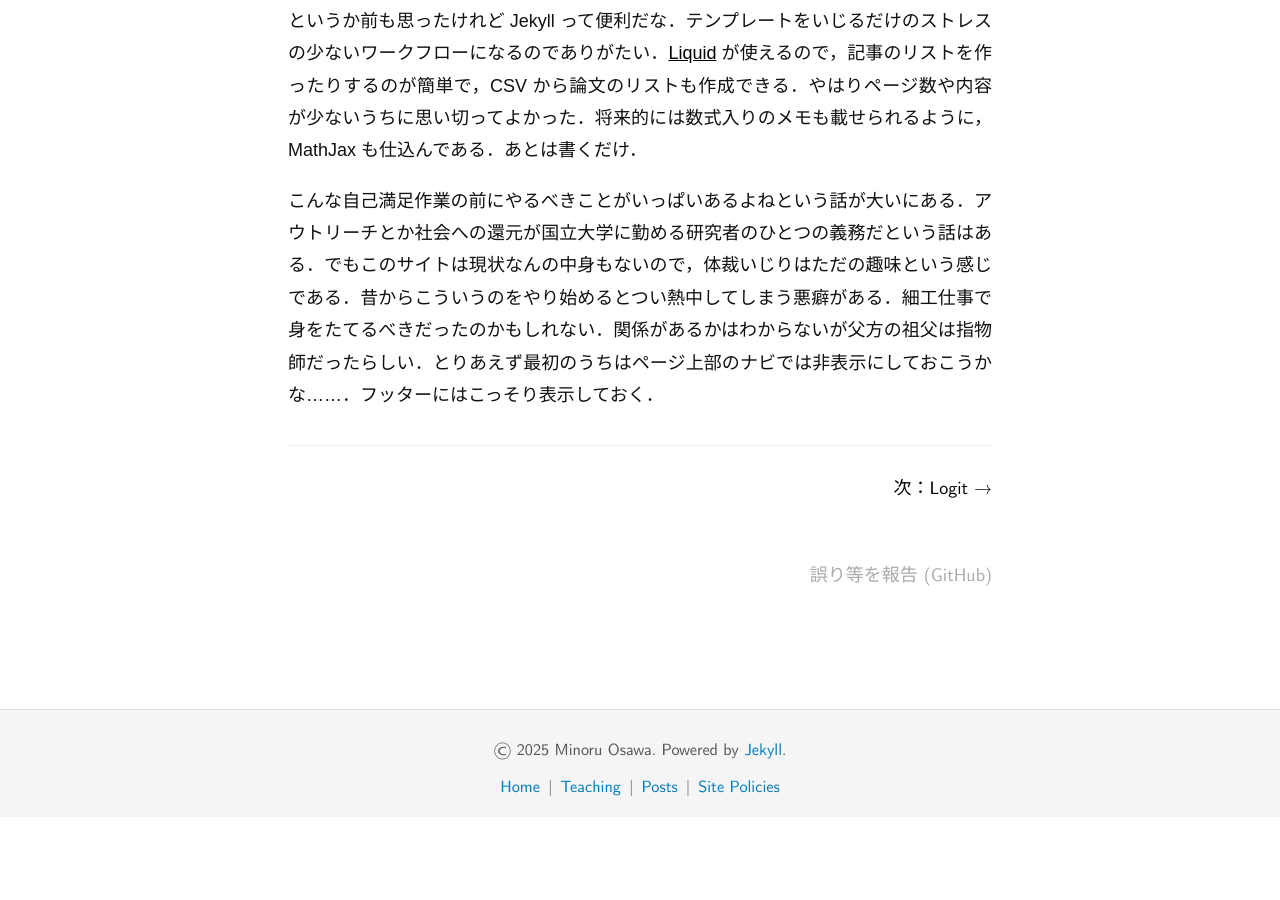
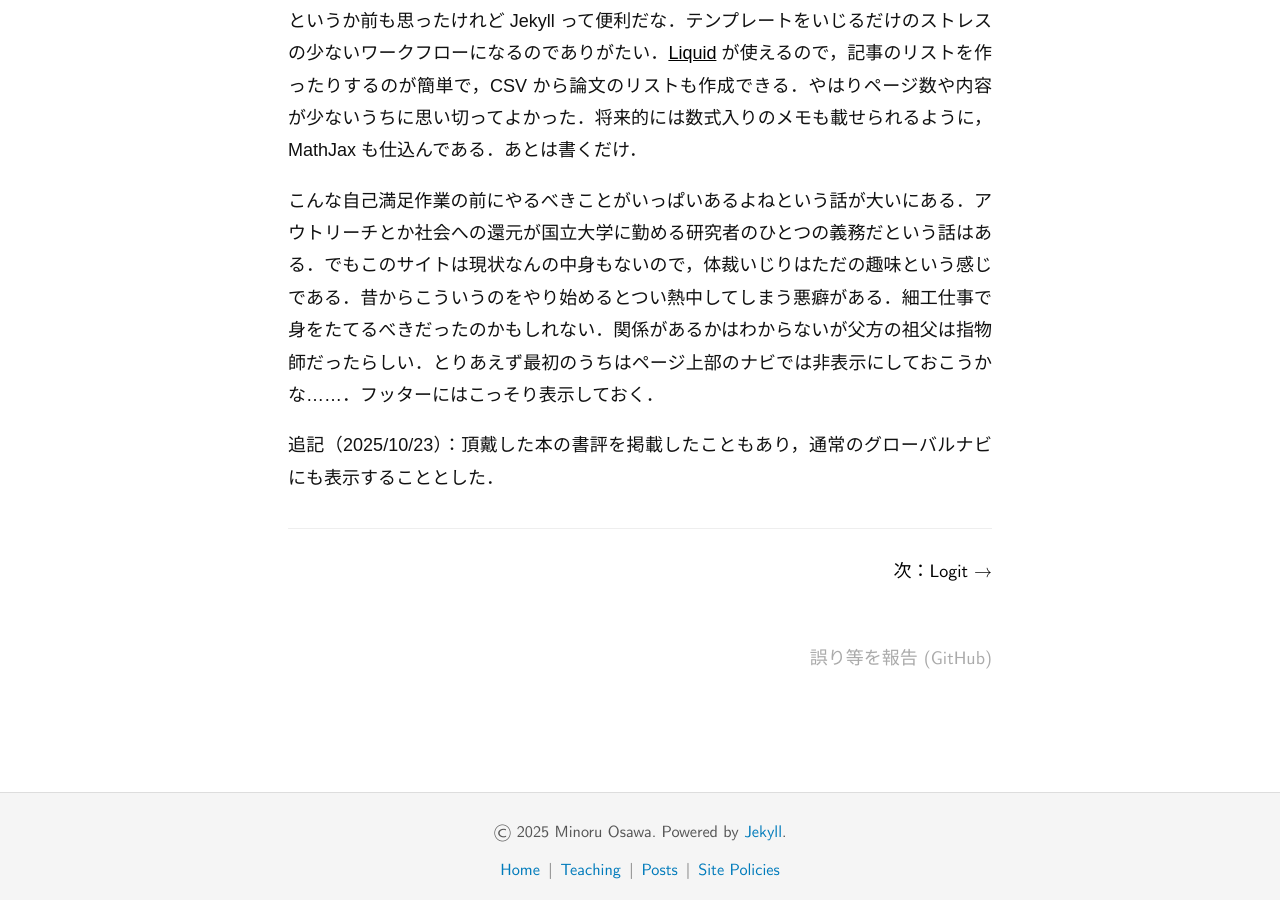
Before and after one commit to mino-osawa/mino-osawa.github.io, a Jekyll site: the page built from _posts/2025-05-08-migrate-to-jekyll.markdown, in a window 1280 px wide and 900 px high, scrolled down 717 px. Built offline with Jekyll 4.4.1, drawn with Linux system fonts in a browser that asks for light colours; some web fonts are replaced; before the commit the page ends 1534 px from its top, so only the background shows below that.

Commit message:
minor updates

```diff
--- a/_includes/head_post.html
+++ b/_includes/head_post.html
@@ -1,5 +1,4 @@
 <link rel="preconnect" href="https://fonts.googleapis.com">
 <link rel="preconnect" href="https://fonts.gstatic.com" crossorigin>
 <link href="https://fonts.googleapis.com/css2?family=Noto+Serif+JP:wght@200..900&family=Open+Sans:ital,wght@0,300..800;1,300..800&display=swap" rel="stylesheet">
-<link rel="stylesheet" type="text/css" href="{{ '/assets/css/main.css' | relative_url }}">
 <link rel="stylesheet" type="text/css" href="{{ '/assets/css/syntax.css' | relative_url }}">
--- a/_includes/header.html
+++ b/_includes/header.html
@@ -6,9 +6,7 @@
       <ul>
         <li><a href="/"{% if page.url == '/' %} class="active"{% endif %}>Home</a></li>
         <li><a href="/teaching/"{% if page.url == '/teaching/' %} class="active"{% endif %}>Teaching</a></li>
-        {% if page.url == '/posts/' or page.collection == 'posts' %}
         <li><a href="/posts/"{% if page.url == '/posts/' or page.collection == 'posts' %} class="active"{% endif %}>Posts</a></li>
-        {% endif %}
       </ul>
     </div>
 </nav>
--- a/_posts/2025-05-08-migrate-to-jekyll.markdown
+++ b/_posts/2025-05-08-migrate-to-jekyll.markdown
@@ -13,3 +13,5 @@ misc: 快晴
 というか前も思ったけれど Jekyll って便利だな．テンプレートをいじるだけのストレスの少ないワークフローになるのでありがたい．[Liquid](https://shopify.github.io/liquid/) が使えるので，記事のリストを作ったりするのが簡単で，CSV から論文のリストも作成できる．やはりページ数や内容が少ないうちに思い切ってよかった．将来的には数式入りのメモも載せられるように，MathJax も仕込んである．あとは書くだけ．
 
 こんな自己満足作業の前にやるべきことがいっぱいあるよねという話が大いにある．アウトリーチとか社会への還元が国立大学に勤める研究者のひとつの義務だという話はある．でもこのサイトは現状なんの中身もないので，体裁いじりはただの趣味という感じである．昔からこういうのをやり始めるとつい熱中してしまう悪癖がある．細工仕事で身をたてるべきだったのかもしれない．関係があるかはわからないが父方の祖父は指物師だったらしい．とりあえず最初のうちはページ上部のナビでは非表示にしておこうかな……．フッターにはこっそり表示しておく．
+
+追記（2025/10/23）：頂戴した本の書評を掲載したこともあり，通常のグローバルナビにも表示することとした．
--- a/_posts/2025-06-04-post.markdown
+++ b/_posts/2025-06-04-post.markdown
@@ -6,7 +6,7 @@ categories: 雑感
 misc: 暑い．夏か？
 ---
 
-大上段のタイトルだがただの日記である．今日の研究セミナー後の意見交換会で「経済学の未来とは」という話題が出た．これはセミナー報告者の N さんの 6 年ほど前の日経学会のチュートリアルセッションでの議論について，改めて今振り返るとだんだん腹落ちしてきたんだけど……という文脈の話のようだった．私はその講演の内容は知らないが，「経済学は機械学習の植民地になる」という発言が当時物議を醸したようだ．私の出身に近しい交通工学分野では，時期を同じくして分野自体が機械学習に背景を持つ人たちの「草刈場」となるのではないかという危機感を持つ人もいて，日経学会で当時そんな発言があったと聞いてもフーンまあそれはそうですねという感じはちょっとある．
+ずいぶん大上段のタイトルだがただの日記である．今日の研究セミナー後の意見交換会で「経済学の未来とは」という話題が出た．これはセミナー報告者の N さんの 6 年ほど前の日経学会のチュートリアルセッションでの議論について，改めて今振り返るとだんだん腹落ちしてきたんだけど……という文脈の話のようだった．私はその講演の内容は知らないが，「経済学は機械学習の植民地になる」という発言が当時物議を醸したようだ．私の出身に近しい交通工学分野では，時期を同じくして分野自体が機械学習に背景を持つ人たちの「草刈場」となるのではないかという危機感を持つ人もいて，日経学会で当時そんな発言があったと聞いてもフーンまあそれはそうですねという感じはちょっとある．
 
 話を戻して，超長期でデータがどんどん積み上がって，誰かの次の行動の選択はこれですということをほぼほぼ完全に予測できるようになったとする．実際，一部の国家では個別の国民の行動データが膨大に蓄積されているだろうし，行動や属性の推定など相当な精度で既に実行可能であろうと思われるし，その精度はおそらく上がっていくばかりだろう．そういう環境で経済学の未来はどうなるのか，既存のアプローチは陳腐化するのではないか，という話題だ．例えば経済学における理論モデル分析ではこれこれの仮定のもとではこんなことが起こりますという議論をするし，計量理論では例えば十分大きな標本が得られないときにより良い推定量をなんとかして作りたいという動機の研究がある．そうしたアプローチが意義を失うのではないかということだ．「いや効用関数の形なんか仮定しなくても次の選択はわかります．というかデータがあったら単調性の仮定とか検証可能ですよね，なんでやらないんですか？」「データはハチャメチャたくさんあるので一致性があれば十分です」　そうなった時代の経済学とは一体？
 
--- a/_posts/2025-10-08-UEA-North-America.markdown
+++ b/_posts/2025-10-08-UEA-North-America.markdown
@@ -1,6 +1,6 @@
 ---
 layout: post
-title: UEA North America in Montréal
+title: UEA 北米ミーティング（モントリオール）
 running_head: 北米UEA
 categories: Misc
 misc:
--- a/_posts/2025-10-23-NTY-walking-urban-economics.markdown
+++ b/_posts/2025-10-23-NTY-walking-urban-economics.markdown
@@ -1,6 +1,6 @@
 ---
 layout: post
-title: 歩いて学ぶ都市経済学
+title: 書評：歩いて学ぶ都市経済学
 running_head: 歩いて学ぶ都市経済学
 categories: Misc
 misc: 急に寒くなった．
```
